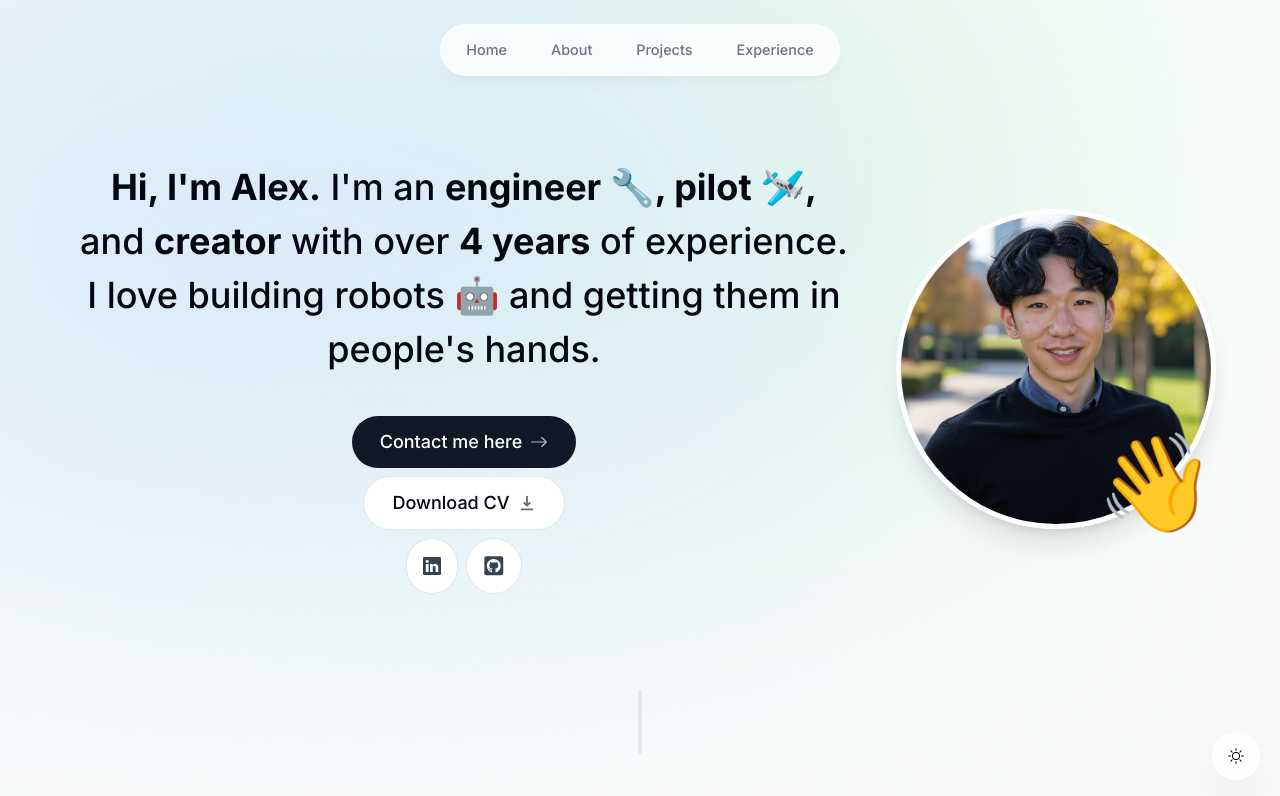
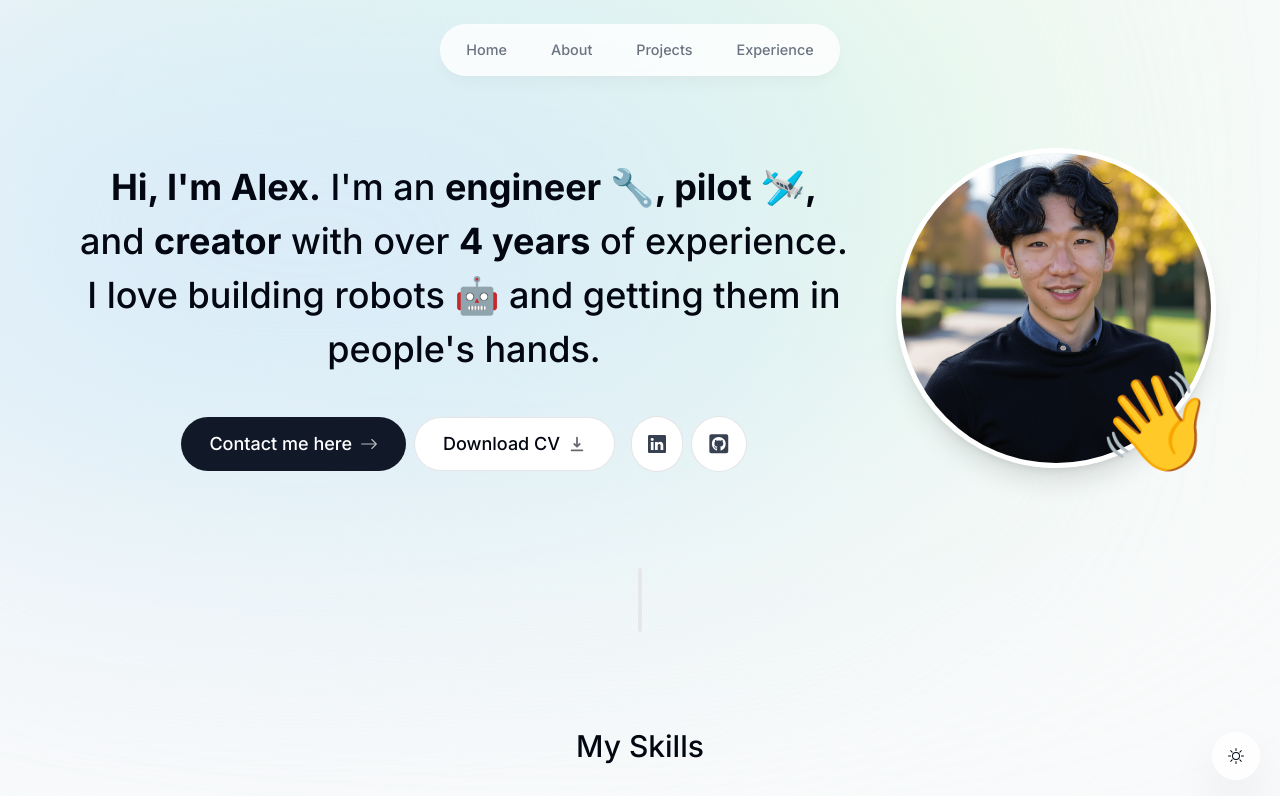
Before and after one commit to alexander-wang03/my-portfolio, a Next.js app: page / in a window 1280 px wide. Shown: the top 796 px of the page. Built offline with nearby package versions, Linux system fonts and the light colour scheme; no server answers.

Commit message:
Fix Intro section button layout

```diff
--- a/src/components/intro.tsx
+++ b/src/components/intro.tsx
@@ -35,13 +35,14 @@ export default function Intro() {
           </motion.h1>
 
           <motion.div
-            className="flex flex-col items-center justify-center gap-2 px-4 text-lg font-medium"
+            className="flex flex-col items-center justify-center gap-2 px-4 text-lg font-medium sm:flex-row sm:gap-4"
             initial={{ opacity: 0, y: 100 }}
             animate={{ opacity: 1, y: 0 }}
             transition={{
               delay: 0.1,
             }}
           >
+            <div className="flex flex-col sm:flex-row gap-2 w-full sm:w-auto">
               <Link
                 href="#contact"
                 className="group bg-gray-900 text-white px-7 py-3 flex items-center gap-2 rounded-full outline-none focus:scale-110 hover:scale-110 hover:bg-gray-950 active:scale-105 transition w-full sm:w-auto"
@@ -62,6 +63,7 @@ export default function Intro() {
                 Download CV{" "}
                 <HiDownload className="opacity-60 group-hover:translate-y-1 transition" />
               </a>
+            </div>
 
             <div className="flex flex-row gap-2">
               <a
```
Lines whose indentation alone changed are shown as unchanged.
